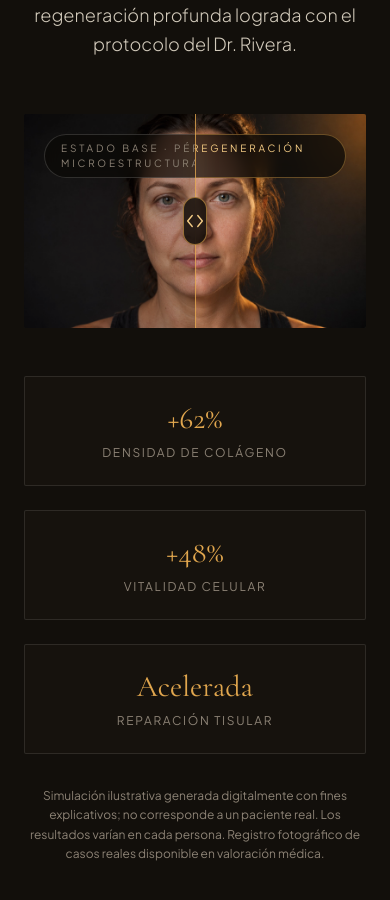
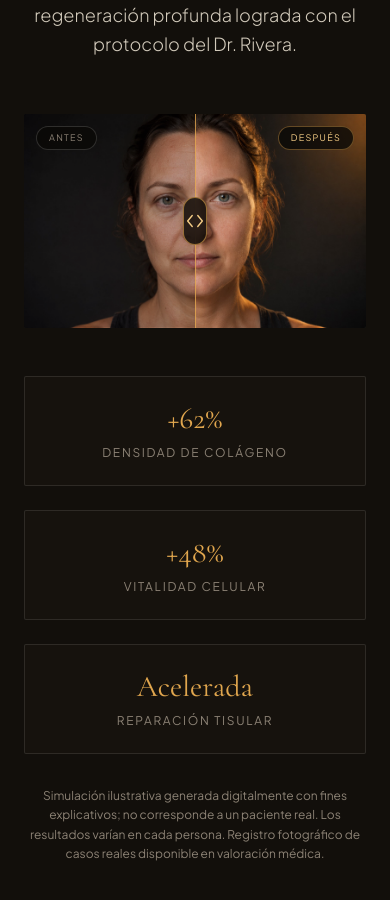
Before and after one commit to Culebra1012/Health-con-Andres-Rivera, a Next.js app: page / in a window 390 px wide. Shown: the part 3060-3960 px from the top of the page. Built offline with nearby package versions, Linux system fonts and the light colour scheme; no server answers.

Commit message:
Comparador antes/despues: etiquetas cortas en movil para no tapar el rostro

```diff
--- a/components/BeforeAfterSlider.tsx
+++ b/components/BeforeAfterSlider.tsx
@@ -103,8 +103,11 @@ export default function BeforeAfterSlider() {
                 className="object-cover"
                 draggable={false}
               />
-              <span className="absolute right-5 top-5 rounded-full border border-gold/40 bg-noir/70 px-4 py-1.5 text-[10px] uppercase tracking-luxe text-gold-light backdrop-blur">
-                Post-protocolo · Regeneración profunda
+              <span className="absolute right-3 top-3 rounded-full border border-gold/40 bg-noir/80 px-3 py-1 text-[9px] uppercase tracking-[0.14em] text-gold-light backdrop-blur sm:right-5 sm:top-5 sm:px-4 sm:py-1.5 sm:text-[10px] sm:tracking-luxe">
+                <span className="sm:hidden">Después</span>
+                <span className="hidden sm:inline">
+                  Post-protocolo · Regeneración profunda
+                </span>
               </span>
             </div>
 
@@ -122,8 +125,11 @@ export default function BeforeAfterSlider() {
                 draggable={false}
               />
               <div className="absolute inset-0 bg-noir/20" />
-              <span className="absolute left-5 top-5 rounded-full border border-white/15 bg-noir/70 px-4 py-1.5 text-[10px] uppercase tracking-luxe text-bone-dim backdrop-blur">
-                Estado base · Pérdida microestructural
+              <span className="absolute left-3 top-3 rounded-full border border-white/15 bg-noir/80 px-3 py-1 text-[9px] uppercase tracking-[0.14em] text-bone-dim backdrop-blur sm:left-5 sm:top-5 sm:px-4 sm:py-1.5 sm:text-[10px] sm:tracking-luxe">
+                <span className="sm:hidden">Antes</span>
+                <span className="hidden sm:inline">
+                  Estado base · Pérdida microestructural
+                </span>
               </span>
             </div>
 
```
